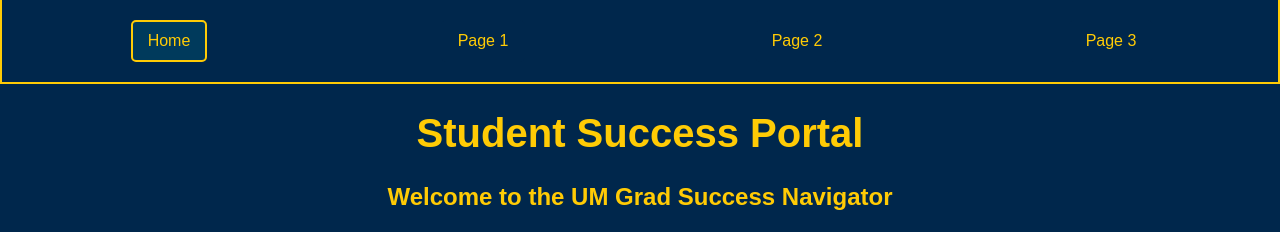
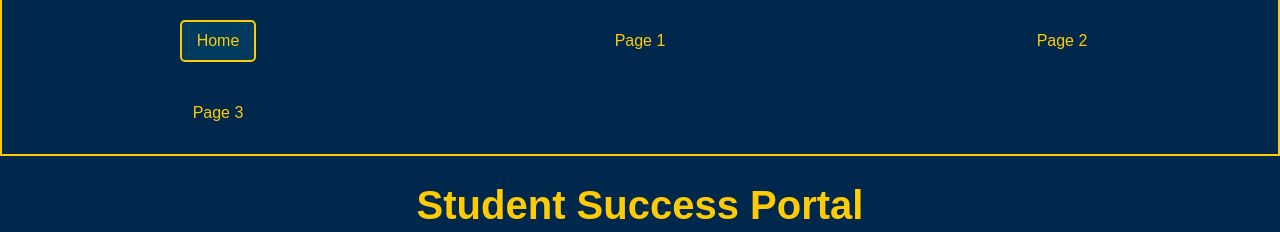
Before and after one commit to nborr045/client_project_html_f24, a plain HTML site: page index.html in a window 1280 px wide. Shown: the part 506-738 px from the top of the page. Drawn offline with Linux system fonts and the light colour scheme.

Commit message:
Add files via upload

```diff
--- a/css/style.css
+++ b/css/style.css
@@ -10,7 +10,8 @@
     padding: 10px;
     margin: 0 auto;/* centers list*/
     display: grid; /**/
-    grid-template-columns: repeat(auto-fit, minmax(100px, 1fr)); /*adjusts the number of columns based on available space, with a minimum width of 100px per column.*/
+    grid-template-columns: repeat(3, 1fr); /* Creates 3 equal columns */
+    gap: 10px; /*adjusts the number of columns based on available space, with a minimum width of 100px per column.*/
     width: 100%; /*makes the list take up the full screen width, this is usually accompanied by max-width:100%*/
     box-sizing: border-box;/* ensures padding and borders are included in the element's width.*/
     place-items: center;
```
